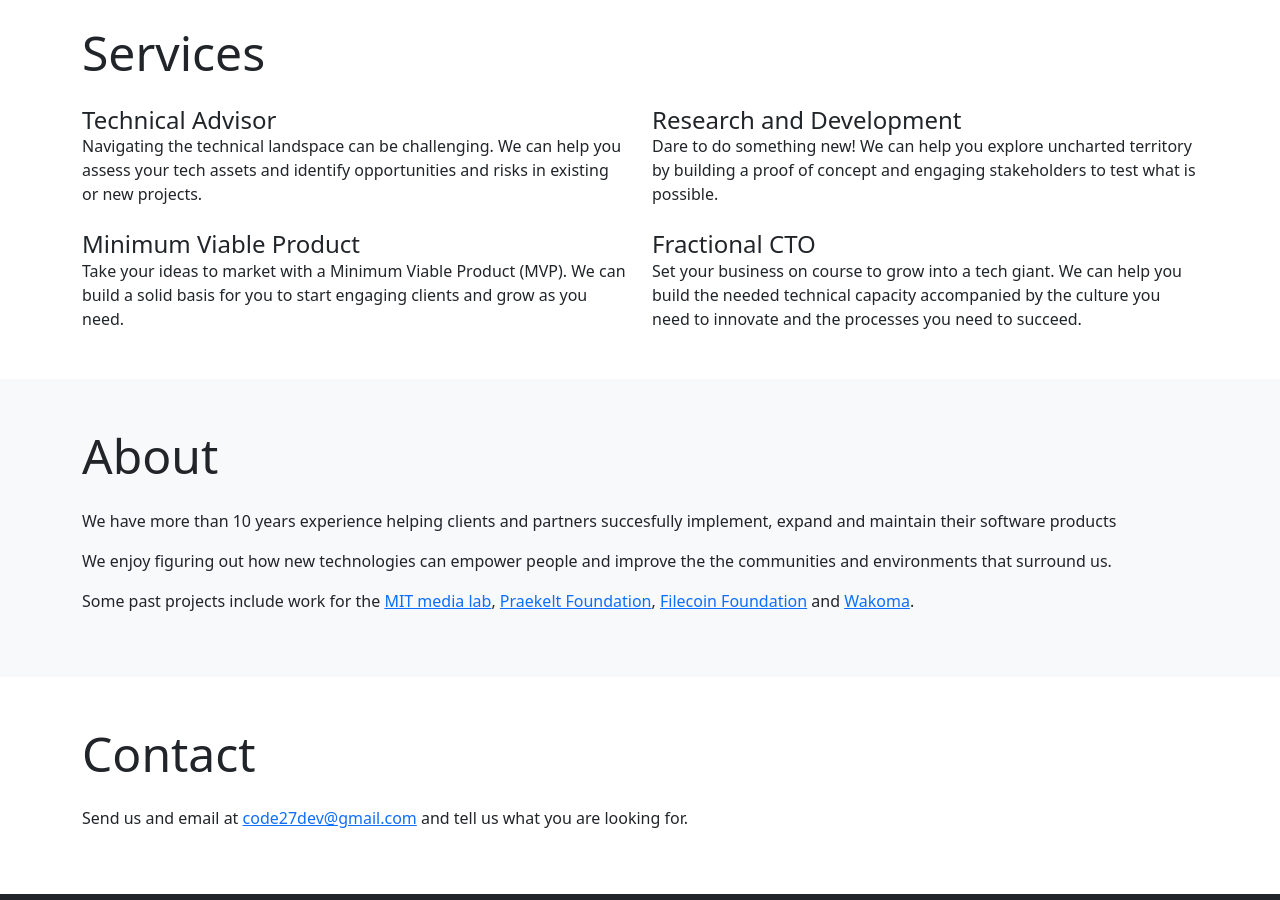
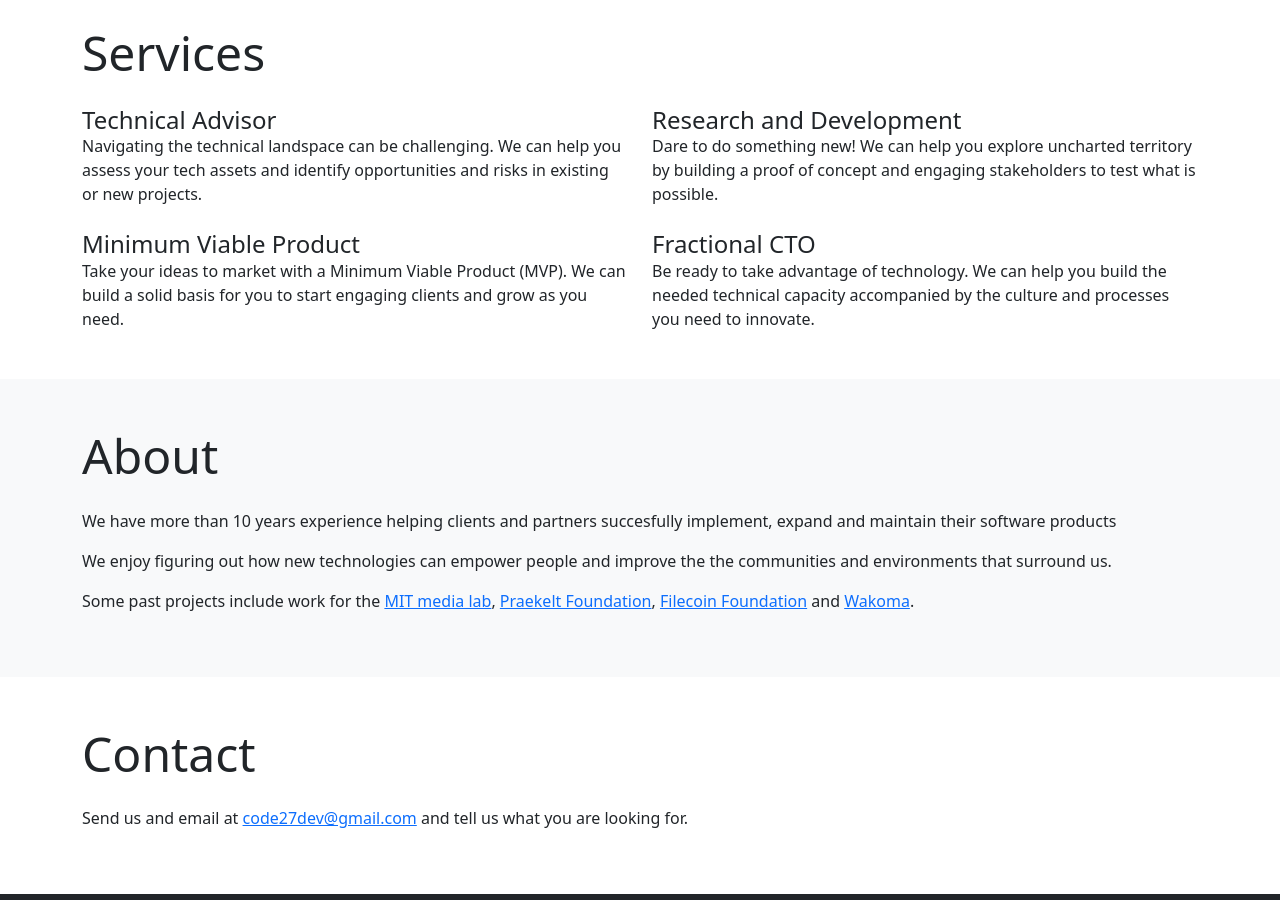
Before and after one commit to dirkcuys/code27.co.za, a Jekyll site: the page built from index.html, in a window 1280 px wide and 900 px high, scrolled down 592 px. Built offline with Jekyll 4.4.1, drawn with Linux system fonts in a browser that asks for light colours.

Commit message:
Tweak copy.

```diff
--- a/index.html
+++ b/index.html
@@ -9,7 +9,7 @@ services:
 - title: Minimum Viable Product
   text: Take your ideas to market with a Minimum Viable Product (MVP). We can build a solid basis for you to start engaging clients and grow as you need.
 - title: Fractional CTO
-  text: Set your business on course to grow into a tech giant. We can help you build the needed technical capacity accompanied by the culture you need to innovate and the processes you need to succeed.
+  text: Be ready to take advantage of technology. We can help you build the needed technical capacity accompanied by the culture and processes you need to innovate.
 ---
 
 <nav class="navbar navbar-expand-lg bg-body-tertiary">
```
